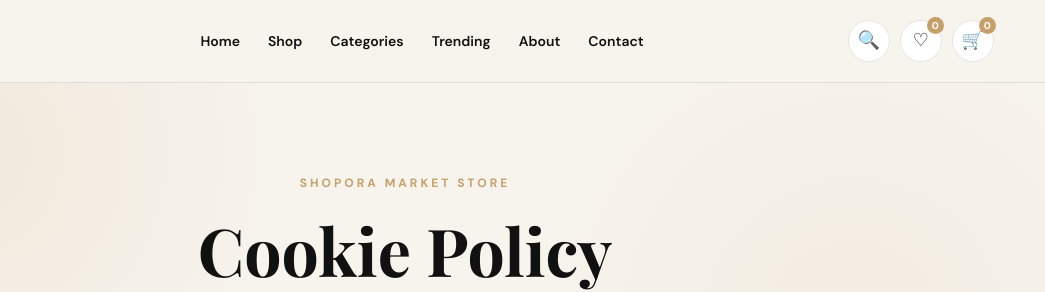
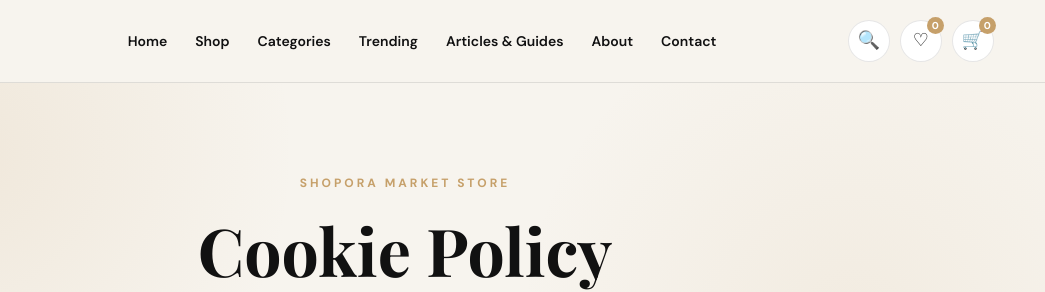
Before and after one commit to mmuneebjutt099-prog/shoporamarketstore.store, a plain HTML site: page cookie-policy.html in a window 1280 px wide. Shown: the top 292 px of the page, 235-1280 px from the left. Drawn offline with nearby package versions, Linux system fonts and the light colour scheme.

Commit message:
Add articles navigation and editorial discovery cards

```diff
--- a/cookie-policy.html
+++ b/cookie-policy.html
@@ -610,6 +610,7 @@
       <a href="trending.html">
         Trending
       </a>
+        <a href="shopping-guides.html">Articles &amp; Guides</a>
 
       <a href="about.html">
         About
```
